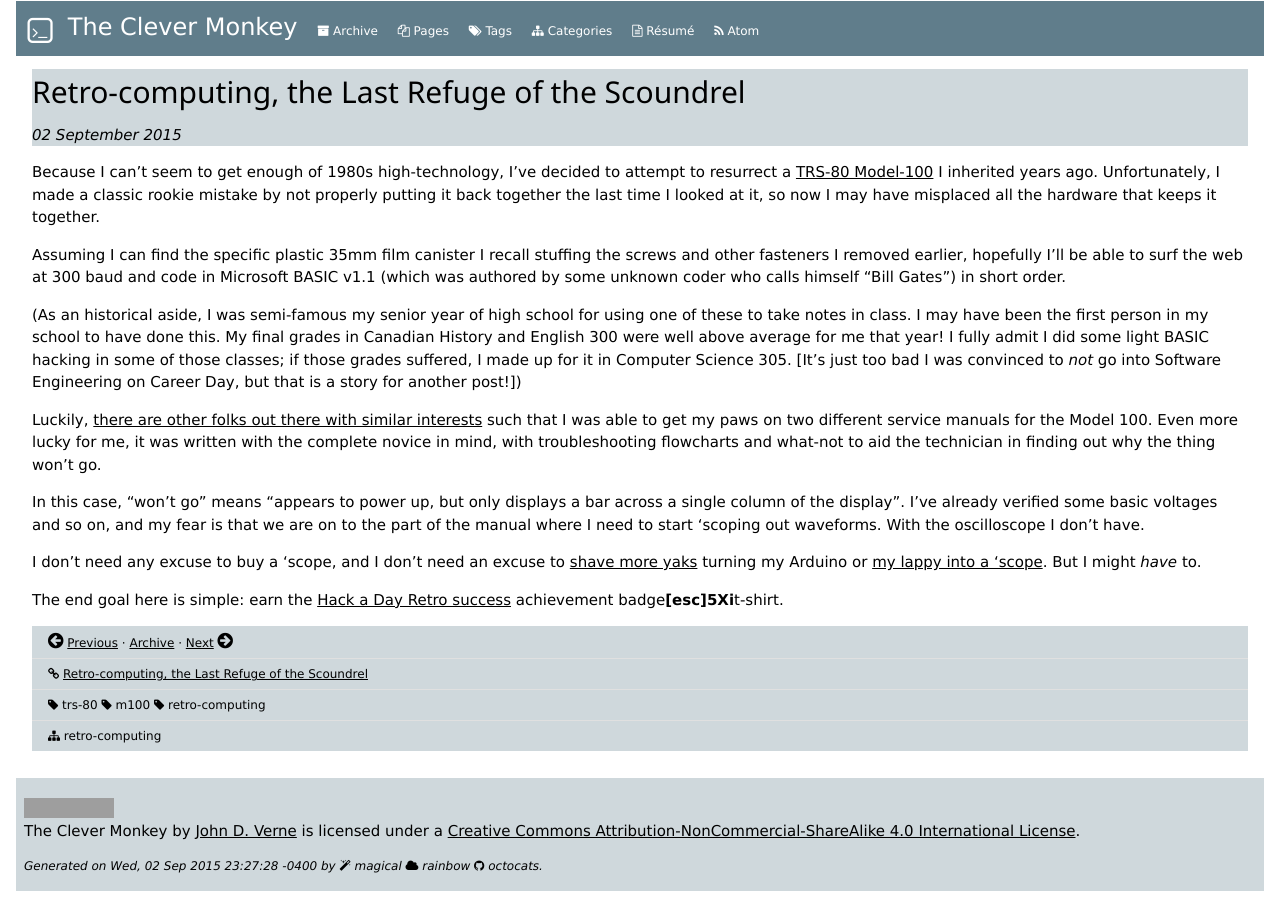
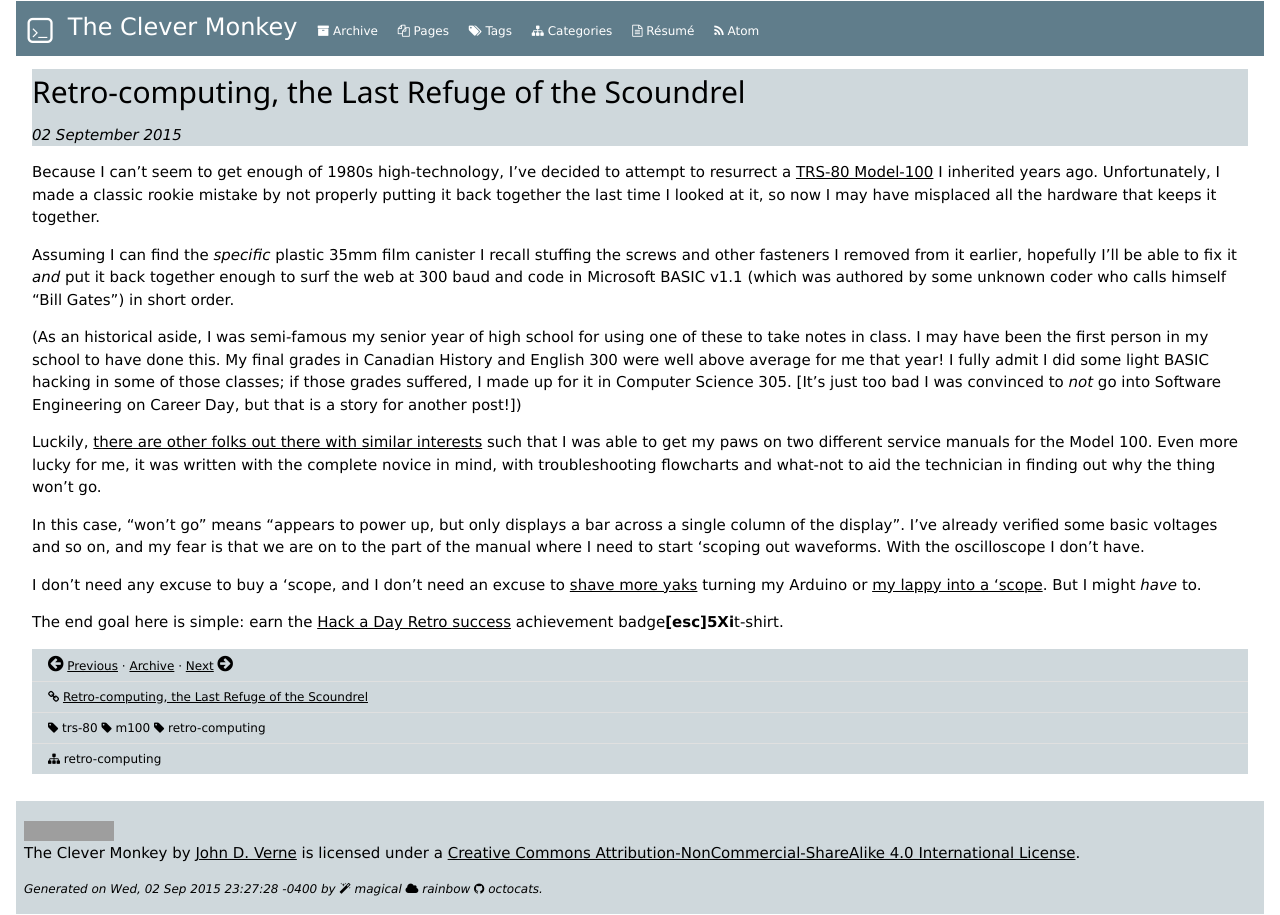
Before and after one commit to jverne/jverne.github.io, a Jekyll site: the page built from _posts/2015-09-02-retro-computing-the-last-refuge-of-the-scoundrel.md, in a window 1280 px wide. Built offline with Jekyll 4.4.1, drawn with Linux system fonts in a browser that asks for light colours; nearby versions of some CDN libraries; comment, search, counter and statistics services are not loaded; grey boxes are pictures that could not be loaded.

Commit message:
Updated 2015-09-02-retro-computing-the-last-refuge-of-the-scoundrel.md

```diff
--- a/_posts/2015-09-02-retro-computing-the-last-refuge-of-the-scoundrel.md
+++ b/_posts/2015-09-02-retro-computing-the-last-refuge-of-the-scoundrel.md
@@ -11,11 +11,12 @@
 
 
 
+
 Because I can't seem to get enough of 1980s high-technology, I've decided to attempt to resurrect a [TRS-80 Model-100](http://www.oldcomputers.net/trs100.html) I inherited years ago. Unfortunately, I made a classic rookie mistake by not properly putting it back together the last time I looked at it, so now I may have misplaced all the hardware that keeps it together.
 
 <!--more-->
 
-Assuming I can find the specific plastic 35mm film canister I recall stuffing the screws and other fasteners I removed earlier, hopefully I'll be able to surf the web at 300 baud and code in Microsoft BASIC v1.1 (which was authored by some unknown coder who calls himself "Bill Gates") in short order.
+Assuming I can find the _specific_ plastic 35mm film canister I recall stuffing the screws and other fasteners I removed from it earlier, hopefully I'll be able to fix it _and_ put it back together enough to surf the web at 300 baud and code in Microsoft BASIC v1.1 (which was authored by some unknown coder who calls himself "Bill Gates") in short order.
 
 (As an historical aside, I was semi-famous my senior year of high school for using one of these to take notes in class. I may have been the first person in my school to have done this. My final grades in Canadian History and English 300 were well above average for me that year! I fully admit I did some light BASIC hacking in some of those classes; if those grades suffered, I made up for it in Computer Science 305. [It's just too bad I was convinced to *not* go into Software Engineering on Career Day, but that is a story for another post!])
 
```
